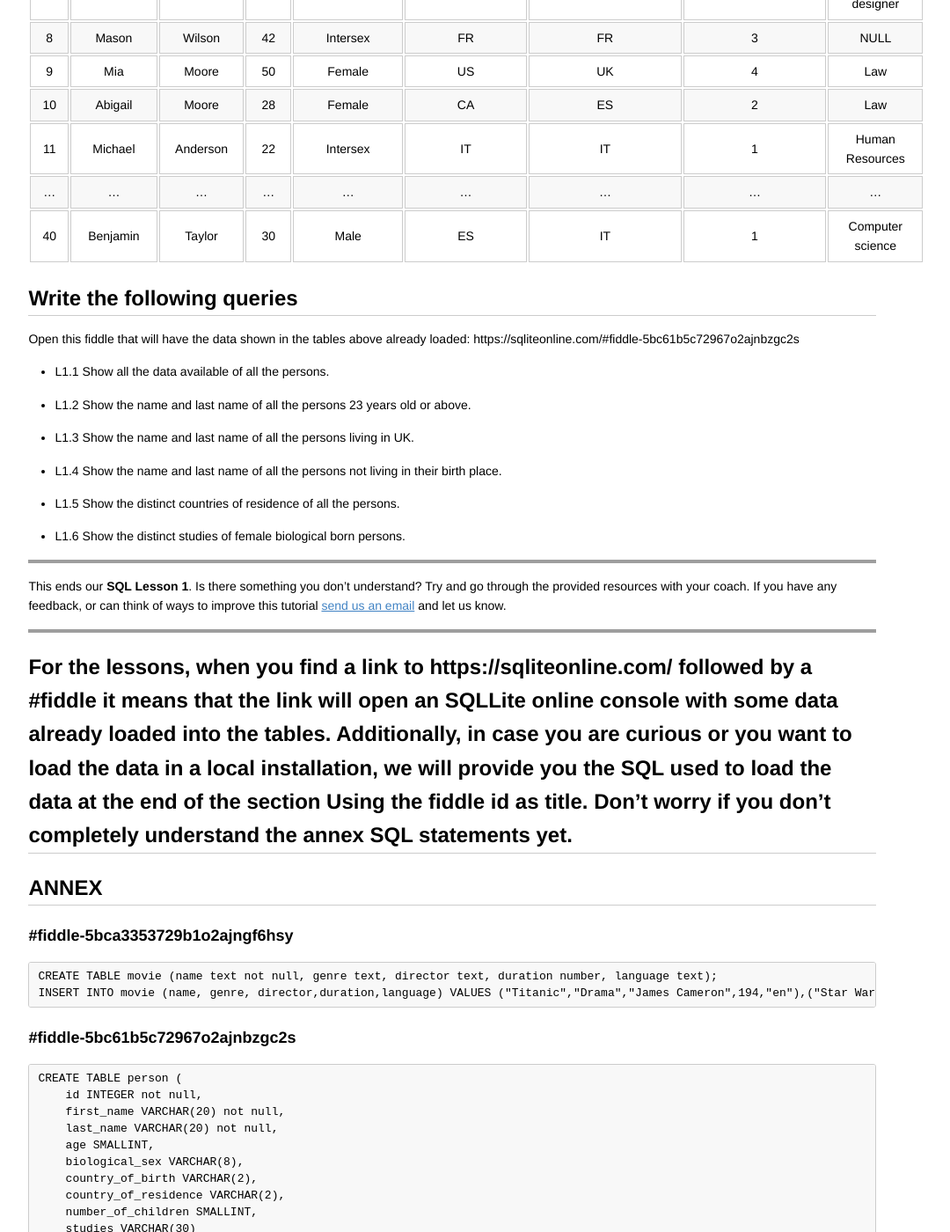
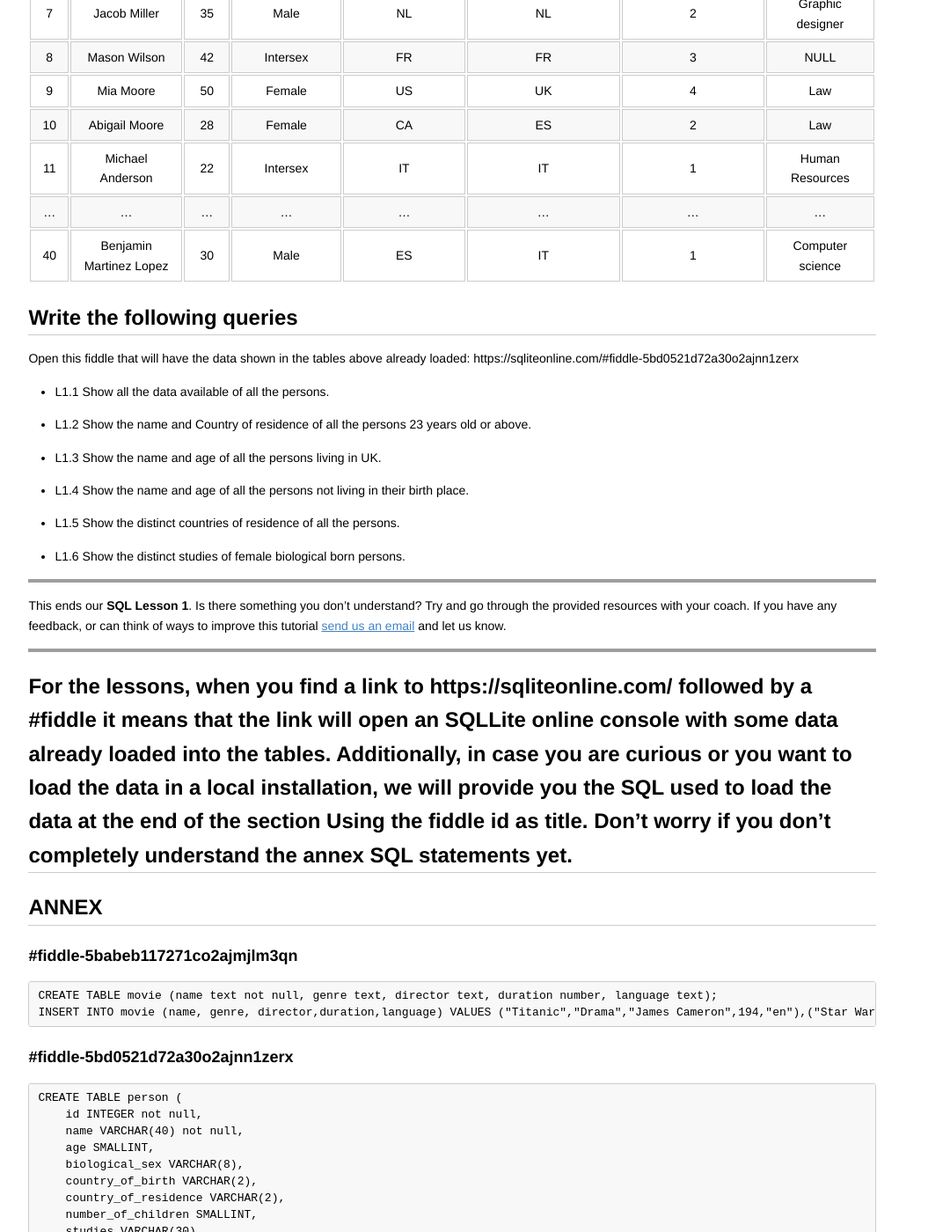
Before and after one commit to codebar/tutorials, a Jekyll site: the page built from sql/lesson1/tutorial.md, in a window 1280 px wide and 1400 px high, scrolled down 4281 px, cut to the strip 0-1400 px from the top of the window. Shown: the whole strip at 88% size, without its empty margins (126-1206 px from the left). Built offline with Jekyll 4.4.1, drawn with Linux system fonts in a browser that asks for light colours; some of the changed text lies outside the part shown; grey boxes are pictures that could not be loaded.

Commit message:
Fix issue #10

````diff
--- a/sql/lesson1/tutorial.md
+++ b/sql/lesson1/tutorial.md
@@ -87,7 +87,7 @@ We will be using the online version in this first tutorial. If you want to run t
 
 ### Showing all records and all column (continuation)
 
-Open (https://sqliteonline.com/#fiddle-5bca3353729b1o2ajngf6hsy).
+Open (https://sqliteonline.com/#fiddle-5babeb117271co2ajmjlm3qn).
 Type the statement below in the box beneath the house icon. Then press the blue 'Run' button at the top.
 
 ```SQL
@@ -177,32 +177,32 @@ For the exercises below, we'll use a new table: _person_. This table could be pa
 
 ### PERSON table
 
-person (id, first_name, last_name, age, biological_sex, country_of_birth, country_of_residence, number_of_children, studies)
+person (id, name, age, biological_sex, country_of_birth, country_of_residence, number_of_children, studies)
 
-| id       | first_name     | last_name | age   | biological_sex | country_of_birth | country_of_residence | number_of_children | studies         |
-| :------: | :------------: | :-------: | :---: | :------------: | :--------------: | :------------------: | :----------------: | :-----:         |
-|1         | Emma           |Smith      |18     |Female          |UK                |UK                    |1                   |Computer science |
-|2         | Noah           |Johnson    |21     |Male            |UK                |US                    |0                   |Accountancy      |
-|3         | Liam           |Williams   |23     |Male            |ES                |UK                    |0                   |Maths            |
-|4         | Olivia         |Jones      |21     |Female          |AR                |PT                    |1                   |Arts             |
-|5         | William        |Brown      |25     |Male            |BR                |BR                    |1                   |Photography      |
-|6         | Sophia         |Davis      |30     |Female          |PT                |UK                    |2                   |NULL             |
-|7         | Jacob          |Miller     |35     |Male            |NL                |NL                    |2                   |Graphic designer |
-|8         | Mason          |Wilson     |42     |Intersex        |FR                |FR                    |3                   |NULL             |
-|9         | Mia            |Moore      |50     |Female          |US                |UK                    |4                   |Law              |
-|10        | Abigail        |Moore      |28     |Female          |CA                |ES                    |2                   |Law              |
-|11        | Michael        |Anderson   |22     |Intersex        |IT                |IT                    |1                   |Human Resources  |
-|...       | ...            |...        |...    |...             |...               |...                   |...                 |...              |
-|40        | Benjamin       |Taylor     |30     |Male            |ES                |IT                    |1                   |Computer science |
+| id       | name                    | age   | biological_sex | country_of_birth | country_of_residence | number_of_children | studies         |
+| :------: | :---------------------: | :---: | :------------: | :--------------: | :------------------: | :----------------: | :-----:         |
+|1         | Emma Smith              |18     |Female          |UK                |UK                    |1                   |Computer science |
+|2         | Noah Johnson            |21     |Male            |UK                |US                    |0                   |Accountancy      |
+|3         | Luis Marco Polo         |23     |Male            |ES                |UK                    |0                   |Maths            |
+|4         | Olivia Juanes           |21     |Female          |AR                |PT                    |1                   |Arts             |
+|5         | William Brown           |25     |Male            |BR                |BR                    |1                   |Photography      |
+|6         | Sophia Davis            |30     |Female          |PT                |UK                    |2                   |NULL             |
+|7         | Jacob Miller            |35     |Male            |NL                |NL                    |2                   |Graphic designer |
+|8         | Mason Wilson            |42     |Intersex        |FR                |FR                    |3                   |NULL             |
+|9         | Mia Moore               |50     |Female          |US                |UK                    |4                   |Law              |
+|10        | Abigail Moore           |28     |Female          |CA                |ES                    |2                   |Law              |
+|11        | Michael Anderson        |22     |Intersex        |IT                |IT                    |1                   |Human Resources  |
+|...       | ...                     |...    |...             |...               |...                   |...                 |...              |
+|40        | Benjamin Martinez Lopez |30     |Male            |ES                |IT                    |1                   |Computer science |
 
 ## Write the following queries
 
-Open this fiddle that will have the data shown in the tables above already loaded: https://sqliteonline.com/#fiddle-5bc61b5c72967o2ajnbzgc2s
+Open this fiddle that will have the data shown in the tables above already loaded: https://sqliteonline.com/#fiddle-5bd0521d72a30o2ajnn1zerx
 
 * L1.1 Show all the data available of all the persons.
-* L1.2 Show the name and last name of all the persons 23 years old or above.
-* L1.3 Show the name and last name of all the persons living in UK.
-* L1.4 Show the name and last name of all the persons not living in their birth place.
+* L1.2 Show the name and Country of residence of all the persons 23 years old or above.
+* L1.3 Show the name and age of all the persons living in UK.
+* L1.4 Show the name and age of all the persons not living in their birth place.
 * L1.5 Show the distinct countries of residence of all the persons.
 * L1.6 Show the distinct studies of female biological born persons.
 
@@ -216,19 +216,18 @@ For the lessons, when you find a link to https://sqliteonline.com/ followed by a
 
 ## ANNEX
 
-### #fiddle-5bca3353729b1o2ajngf6hsy
+### #fiddle-5babeb117271co2ajmjlm3qn
 
 ```SQL
 CREATE TABLE movie (name text not null, genre text, director text, duration number, language text);
 INSERT INTO movie (name, genre, director,duration,language) VALUES ("Titanic","Drama","James Cameron",194,"en"),("Star Wars","Action","George Lucas",121,"en"),("2001: A Space Odyssey","Sci-Fi","Stanley Kubrick",149,"en"),("Nueve Reinas","Drama","Fabian Bielinsky",114,"es");
 ```
 
-### #fiddle-5bc61b5c72967o2ajnbzgc2s
+### #fiddle-5bd0521d72a30o2ajnn1zerx
 ```SQL
 CREATE TABLE person (
     id INTEGER not null,
-    first_name VARCHAR(20) not null,
-    last_name VARCHAR(20) not null,
+    name VARCHAR(40) not null,
     age SMALLINT,
     biological_sex VARCHAR(8),
     country_of_birth VARCHAR(2),
@@ -237,17 +236,17 @@ CREATE TABLE person (
     studies VARCHAR(30)
 );
 
-INSERT INTO person (id, first_name, last_name, age, biological_sex, country_of_birth, country_of_residence, number_of_children, studies) VALUES (1,"Emma","Smith",18,"Female","UK","UK",1,"Computer science");
-INSERT INTO person (id, first_name, last_name, age, biological_sex, country_of_birth, country_of_residence, number_of_children, studies) VALUES (2,"Noah","Johnson",21,"Male","UK","US",0,"Accountancy");
-INSERT INTO person (id, first_name, last_name, age, biological_sex, country_of_birth, country_of_residence, number_of_children, studies) VALUES (3,"Liam","Williams",23,"Male","ES","UK",0,"Maths");
-INSERT INTO person (id, first_name, last_name, age, biological_sex, country_of_birth, country_of_residence, number_of_children, studies) VALUES (4,"Olivia","Jones",21,"Female","AR","PT",1,"Arts");
-INSERT INTO person (id, first_name, last_name, age, biological_sex, country_of_birth, country_of_residence, number_of_children, studies) VALUES (5,"William","Brown",25,"Male","BR","BR",1,"Photography");
-INSERT INTO person (id, first_name, last_name, age, biological_sex, country_of_birth, country_of_residence, number_of_children, studies) VALUES (6,"Sophia","Davis",30,"Female","PT","UK",2,NULL);
-INSERT INTO person (id, first_name, last_name, age, biological_sex, country_of_birth, country_of_residence, number_of_children, studies) VALUES (7,"Jacob","Miller",35,"Male","NL","NL",2,"Graphic designer");
-INSERT INTO person (id, first_name, last_name, age, biological_sex, country_of_birth, country_of_residence, number_of_children, studies) VALUES (8,"Mason","Wilson",42,"Intersex","FR","FR",3,NULL);
-INSERT INTO person (id, first_name, last_name, age, biological_sex, country_of_birth, country_of_residence, number_of_children, studies) VALUES (9,"Mia","Moore",50,"Female","US","UK",4,"Law");
-INSERT INTO person (id, first_name, last_name, age, biological_sex, country_of_birth, country_of_residence, number_of_children, studies) VALUES (10,"Abigail","Moore",28,"Female","CA","ES",2,"Law");
-INSERT INTO person (id, first_name, last_name, age, biological_sex, country_of_birth, country_of_residence, number_of_children, studies) VALUES (11,"Michael","Anderson",22,"Intersex","IT","IT",1,"Human Resources");
-INSERT INTO person (id, first_name, last_name, age, biological_sex, country_of_birth, country_of_residence, number_of_children, studies) VALUES (40,"Benjamin","Taylor",30,"Male","ES","IT",1,"Computer science");
+INSERT INTO person (id, name, age, biological_sex, country_of_birth, country_of_residence, number_of_children, studies) VALUES (1,"Emma Smith",18,"Female","UK","UK",1,"Computer science");
+INSERT INTO person (id, name, age, biological_sex, country_of_birth, country_of_residence, number_of_children, studies) VALUES (2,"Noah Johnson",21,"Male","UK","US",0,"Accountancy");
+INSERT INTO person (id, name, age, biological_sex, country_of_birth, country_of_residence, number_of_children, studies) VALUES (3,"Luis Marco Polo",23,"Male","ES","UK",0,"Maths");
+INSERT INTO person (id, name, age, biological_sex, country_of_birth, country_of_residence, number_of_children, studies) VALUES (4,"Olivia Juanes",21,"Female","AR","PT",1,"Arts");
+INSERT INTO person (id, name, age, biological_sex, country_of_birth, country_of_residence, number_of_children, studies) VALUES (5,"William Brown",25,"Male","BR","BR",1,"Photography");
+INSERT INTO person (id, name, age, biological_sex, country_of_birth, country_of_residence, number_of_children, studies) VALUES (6,"Sophia Davis",30,"Female","PT","UK",2,NULL);
+INSERT INTO person (id, name, age, biological_sex, country_of_birth, country_of_residence, number_of_children, studies) VALUES (7,"Jacob Miller",35,"Male","NL","NL",2,"Graphic designer");
+INSERT INTO person (id, name, age, biological_sex, country_of_birth, country_of_residence, number_of_children, studies) VALUES (8,"Mason Wilson",42,"Intersex","FR","FR",3,NULL);
+INSERT INTO person (id, name, age, biological_sex, country_of_birth, country_of_residence, number_of_children, studies) VALUES (9,"Mia Moore",50,"Female","US","UK",4,"Law");
+INSERT INTO person (id, name, age, biological_sex, country_of_birth, country_of_residence, number_of_children, studies) VALUES (10,"Abigail Moore",28,"Female","CA","ES",2,"Law");
+INSERT INTO person (id, name, age, biological_sex, country_of_birth, country_of_residence, number_of_children, studies) VALUES (11,"Michael Anderson",22,"Intersex","IT","IT",1,"Human Resources");
+INSERT INTO person (id, name, age, biological_sex, country_of_birth, country_of_residence, number_of_children, studies) VALUES (40,"Benjamin Martinez Lopez",30,"Male","ES","IT",1,"Computer science");
 
 ```
--- a/sql/lessons_summary.txt
+++ b/sql/lessons_summary.txt
@@ -5,8 +5,8 @@ https://github.com/adam-p/markdown-here/wiki/Markdown-Here-Cheatsheet
 
 List of #fiddle
 #fiddle-5babeb117271co2ajmjlm3qn
-#fiddle-5bca3353729b1o2ajngf6hsy
-#fiddle-5bc61b9572968o2ajnbzhjy6
+#fiddle-5bd0521d72a30o2ajnn1zerx
+#fiddle-5bd0543f72a31o2ajnn2b4ij
 
 Lesson 1:
 - Explanation of the lessons. "By the end of this lessons you'll be able to: ..."
````
Also changed, not shown: sql/lesson2/tutorial.md (+65 -40 lines), sql/lesson3/tutorial.md (+9 -9 lines), sql/lesson4/tutorial.md (+16 -16 lines), sql/lesson5/tutorial.md (+5 -5 lines), sql/lesson6/tutorial.md (+9 -9 lines).
